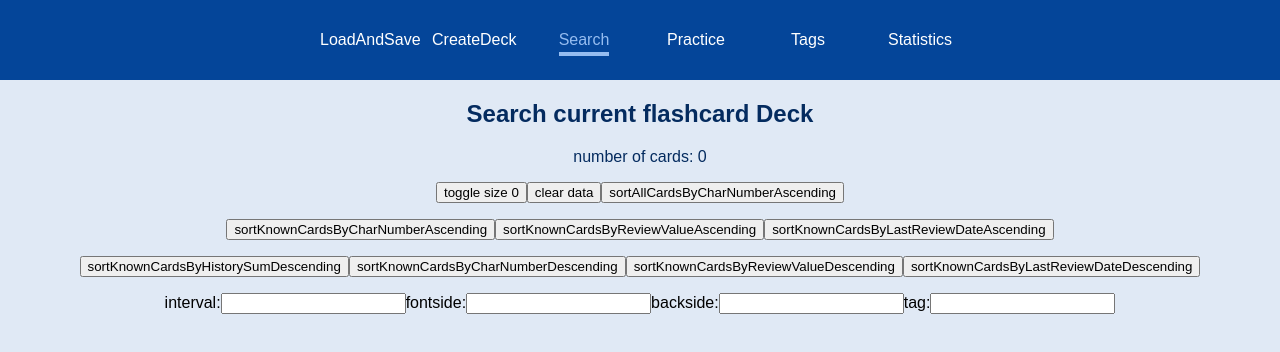
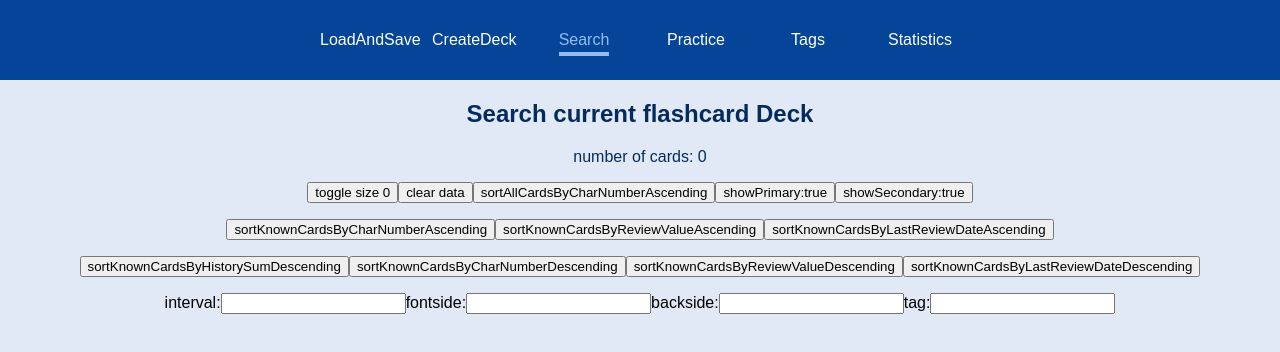
Before and after one commit to Weiqifan1/hanzimining, a React (Create React App) app: page /searchflashcards in a window 1280 px wide. Shown: the top 352 px of the page. Built offline with nearby package versions, Linux system fonts and the light colour scheme.

Commit message:
2023-02-05_1128_primaryAndSecondaryInfoButtonsAddedToSearchPage

```diff
--- a/src/components/CardListComponent.tsx
+++ b/src/components/CardListComponent.tsx
@@ -2,11 +2,11 @@ import React from "react";
 import {FlashCard} from "../interfaces/flashcard";
 import CardComponent from "./CardComponent";
 
-const CardListComponent: React.FC<{data: FlashCard[]}> = (props) => {
+const CardListComponent: React.FC<{data: FlashCard[], showPrimary: boolean, showSecondary: boolean}> = (props) => {
     return (
         <ul>
             {props.data.map((item) =>(
-                <CardComponent content={item} show={true} showPrimary={true} showSecondary={true}/>
+                <CardComponent content={item} show={true} showPrimary={props.showPrimary} showSecondary={props.showSecondary}/>
             ))}
         </ul>
     )
--- a/src/pages/SearchFlashcards.tsx
+++ b/src/pages/SearchFlashcards.tsx
@@ -1,10 +1,11 @@
 
 import React, {useState} from "react";
 import IPage from "../interfaces/page";
-import {useSelector} from "react-redux";
-import {State } from '../state/index';
+import {useDispatch, useSelector} from "react-redux";
+import {showPrimaryFlashcardInfoActionCreator, showSecondaryFlashcardInfoActionCreator, State} from '../state/index';
 import CardListComponent from "../components/CardListComponent"
 import {FlashCard} from "../interfaces/flashcard";
+import {bindActionCreators} from "redux";
 
 const SearchFlashcards: React.FunctionComponent<IPage> = props => {
 
@@ -30,6 +31,28 @@ const SearchFlashcards: React.FunctionComponent<IPage> = props => {
     const [backSideSubstring, setBackSideSubstring] = useState("")
     const handleChangeBackSideSubstringFilter = (e: React.FormEvent<HTMLInputElement>) => {setBackSideSubstring(e.currentTarget.value)}
 
+
+    //show primary and secondary information
+
+    const dispatch = useDispatch();
+    const{setShowPrimaryFlashCardInfo} = bindActionCreators(showPrimaryFlashcardInfoActionCreator, dispatch)
+    const{setShowSecondaryFlashCardInfo} = bindActionCreators(showSecondaryFlashcardInfoActionCreator, dispatch)
+
+    const showPrimaryFlashCardInfoState: boolean = useSelector(
+        (state: State) => state.showPrimaryFlashCardInfo
+    )
+    const showSecondaryFlashCardInfoState: boolean = useSelector(
+        (state: State) => state.showSecondaryFlashCardInfo
+    )
+    var showPrimaryInformationLocalState: boolean = showPrimaryFlashCardInfoState
+    var showSecondaryInformationLocalState: boolean = showSecondaryFlashCardInfoState
+    const changeShowPrimaryInformationValue = () => {
+        setShowPrimaryFlashCardInfo(!showPrimaryInformationLocalState)
+    }
+
+    const changeShowSecondaryInformationValue = () => {
+        setShowSecondaryFlashCardInfo(!showSecondaryInformationLocalState)
+    }
 
     function sortbyIndexNumberAscendingInclUnknown() {
         const sortedByNumber: FlashCard[] = allCards.sort(function sortSmallToLarge(a: FlashCard, b: FlashCard){if (a.cardNumber < b.cardNumber) {return -1; }if (a.cardNumber > b.cardNumber) {return 1;}return 0;})
@@ -171,6 +194,8 @@ const SearchFlashcards: React.FunctionComponent<IPage> = props => {
         <button type="button" onClick={toggleSize}>toggle size {maxCardsToDisplay}</button>
         <button type="button" onClick={clearData}>clear data</button>
         <button type="button" onClick={sortbyIndexNumberAscendingInclUnknown}>sortAllCardsByCharNumberAscending</button>
+        <button type="button" onClick={changeShowPrimaryInformationValue}>showPrimary:{showPrimaryInformationLocalState.toString()}</button>
+        <button type="button" onClick={changeShowSecondaryInformationValue}>showSecondary:{showSecondaryInformationLocalState.toString()}</button>
         <p></p>
         <button type="button" onClick={sortbyIndexNumberAscending}>sortKnownCardsByCharNumberAscending</button>
         <button type="button" onClick={sortByReviewNumberAscending}>sortKnownCardsByReviewValueAscending</button>
@@ -189,7 +214,7 @@ const SearchFlashcards: React.FunctionComponent<IPage> = props => {
         <input type="text" id="backside" name="backside" value={backSideSubstring} onChange={handleChangeBackSideSubstringFilter} />
         <label htmlFor="tag">tag:</label>
         <input type="text" id="tag" name="tag" value={tagSubstringFilter} onChange={handleChangeTagSubstringFilter} />
-        <CardListComponent data={displayChars}/>
+        <CardListComponent data={displayChars} showPrimary={showPrimaryInformationLocalState} showSecondary={showSecondaryInformationLocalState}/>
     </section>
 };
 
```
